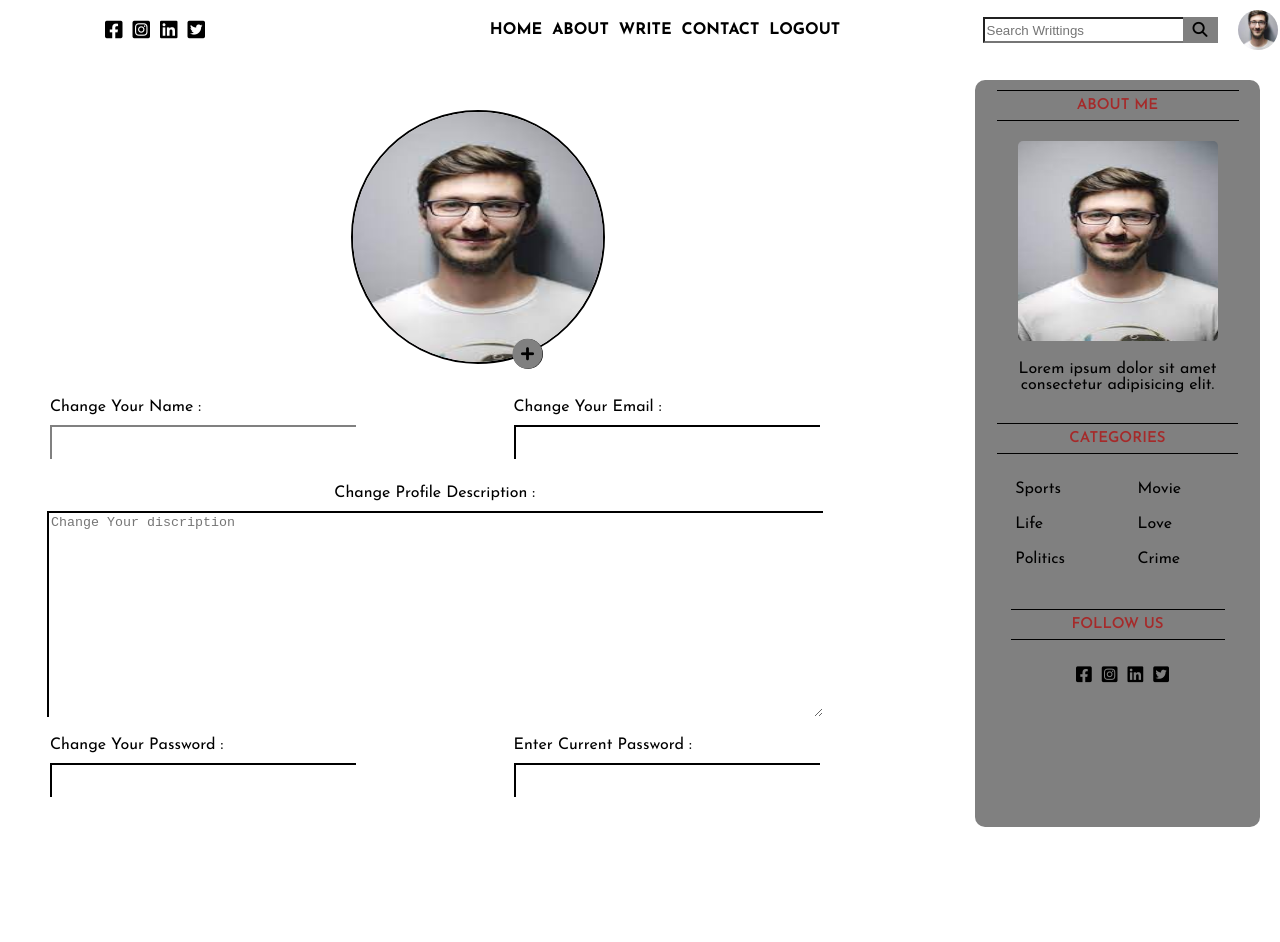
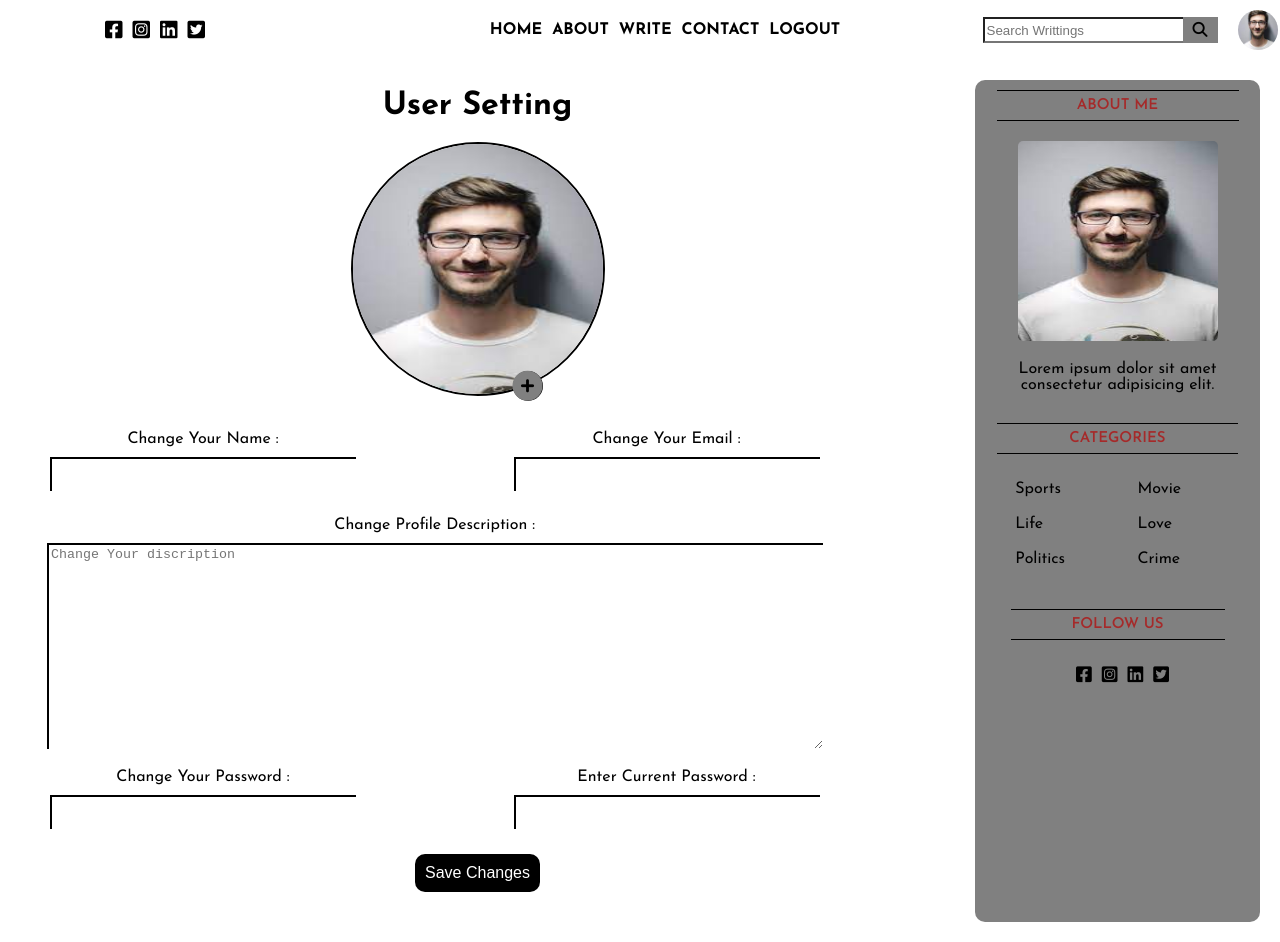
Before and after one commit to kanha638/Bloggy, a React (Create React App) app in the folder frontend/: page / in a window 1280 px wide. Before the commit the page ends 847 px from the top, so only its background shows below. Built offline with nearby package versions, Linux system fonts and the light colour scheme.

Commit message:
Added Submit Button to the user setting page

```diff
--- a/frontend/src/Components/Pages/UserSetting/UserSetting.css
+++ b/frontend/src/Components/Pages/UserSetting/UserSetting.css
@@ -8,6 +8,8 @@
   flex: 9;
   padding: 30px;
   margin: 20px;
+  margin-top: 0px;
+  text-align: center;
 }
 @media screen and (min-width: 900px) {
   .setting {
@@ -56,8 +58,11 @@
   border: none;
   font-weight: 500;
   font-size: 15px;
-  border-top: 2px solid grey;
-  border-left: 2px solid grey;
+  border-top: 2px solid black;
+  border-left: 2px solid black;
+}
+.changename:focus {
+  outline: none;
 }
 .changeemail {
   margin-top: 10px;
@@ -66,6 +71,9 @@
   border: none;
   border-top: 2px solid black;
   border-left: 2px solid black;
+}
+.changeemain:focus {
+  outline: none;
 }
 .desc {
   width: 100%;
@@ -111,3 +119,13 @@
 .currentpassword:focus {
   outline: none;
 }
+.settingsubmit {
+  margin-top: 25px;
+  padding: 10px;
+  font-size: medium;
+  border: none;
+  border-radius: 10px;
+  background-color: black;
+  color: white;
+  cursor: pointer;
+}
--- a/frontend/src/Components/Pages/UserSetting/UserSetting.jsx
+++ b/frontend/src/Components/Pages/UserSetting/UserSetting.jsx
@@ -5,7 +5,8 @@ import { SideBar } from "../../SideBar/SideBar";
 export const UserSettting = () => {
   return (
     <div className="setting">
-      <div className="settingcontainer">
+      <form className="settingcontainer">
+        <h1 style={{ "margin-bottom": "20px" }}>User Setting</h1>
         <div className="settingWrapper">
           <img src={myimage} alt="" className="settingimg" />
           <label htmlFor="changeimg">
@@ -53,7 +54,10 @@ export const UserSettting = () => {
             </label>
           </div>
         </div>
-      </div>
+        <button type="submit" className="settingsubmit">
+          Save Changes
+        </button>
+      </form>
       <SideBar />
     </div>
   );
```
